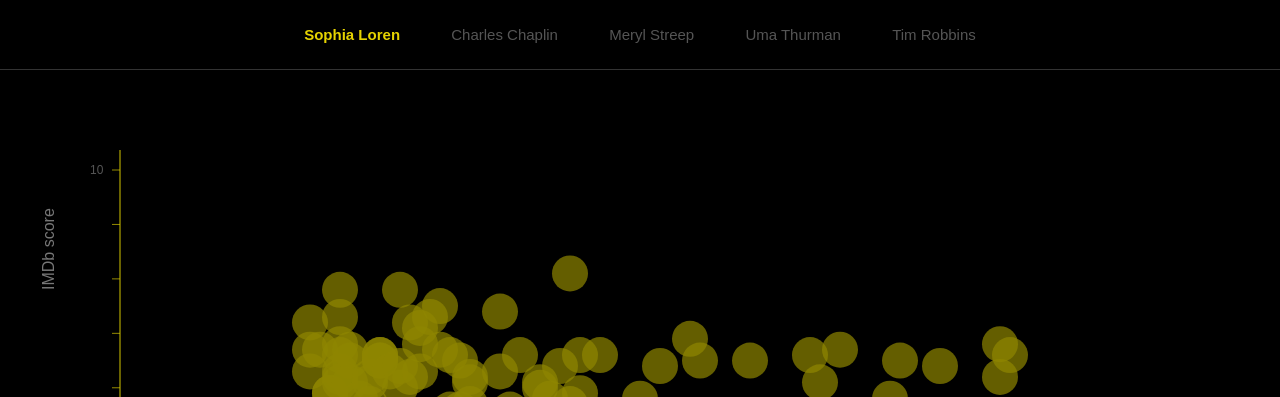
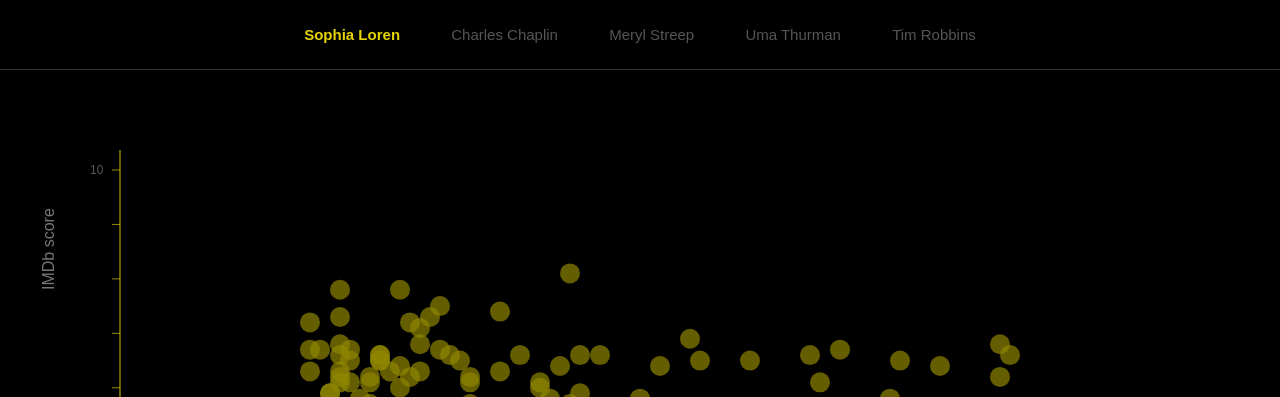
Before and after one commit to john-smith-fm/sonification, a plain HTML site: page index.html in a window 1280 px wide. Shown: the top 397 px of the page. Drawn offline with Linux system fonts and the light colour scheme.

Commit message:
Update index.html

```diff
--- a/index.html
+++ b/index.html
@@ -199,7 +199,7 @@
   const c=document.createElementNS(ns,'circle');
   c.setAttribute('cx',x);
   c.setAttribute('cy',y);
-  c.setAttribute('r',18);
+  c.setAttribute('r',10);
   c.setAttribute('class','point');
   c.onclick=(e)=>{
    e.stopPropagation();
```
